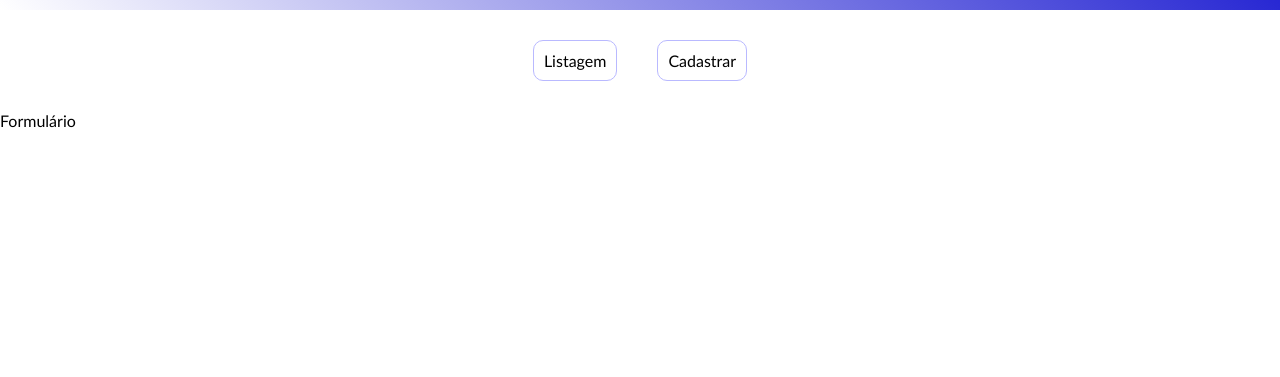
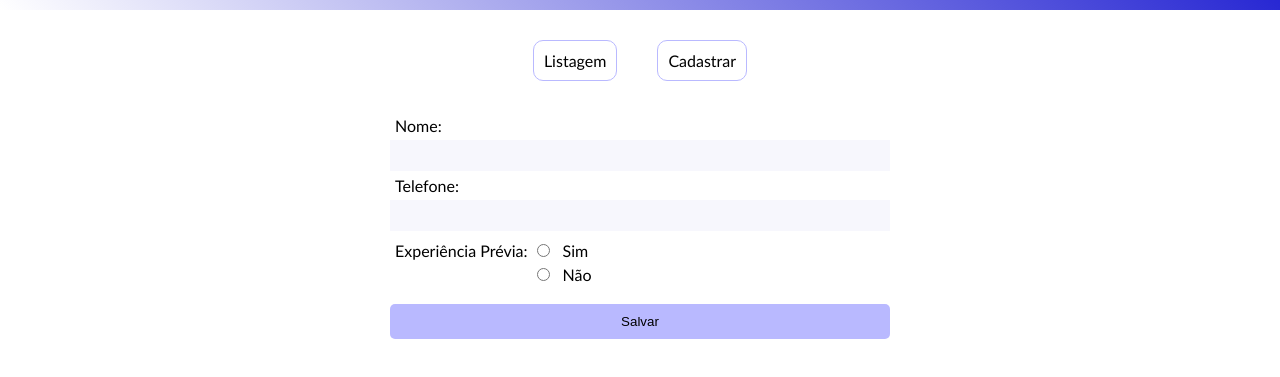
Before and after one commit to jana-dev/projeto-guiado-newtab, a plain HTML site: page form.html in a window 1280 px wide. Shown: the part 51-428 px from the top of the page. Drawn offline with Linux system fonts and the light colour scheme.

Commit message:
Adicionado formulario no html e estilização no css

```diff
--- /dev/null
+++ b/css/form.css
@@ -0,0 +1,44 @@
+#formulario{
+    display: flex;
+    justify-content: center;
+}
+
+
+form{
+    width: 500px;
+    display: flex;
+    flex-direction: column;
+
+}
+
+form label{
+    padding: 5px;
+}
+
+form input[type=text]{
+    border: none;
+    background-color: rgb(247, 247, 253);
+    padding: 8px 5px;
+}
+
+.bloco-experiencia{
+    margin: 10px 0px 20px 0px;
+
+    display:flex
+}
+.radio-nao{
+    margin-top: 5px;
+}
+
+form input[type=submit]{
+    border: none;
+    padding: 10px;
+    background-color: #b9b9ff;
+    border-radius: 5px;
+    cursor: pointer;
+}
+form input[type=submit]:hover{
+    background-color: #cacaf7;
+    border: 1px solid #b9b9ff;
+    padding: 9px;
+}
--- a/form.html
+++ b/form.html
@@ -4,6 +4,7 @@
     <meta http-equiv="X-UA-Compatible" content="IE=edge">
     <meta name="viewport" content="width=device-width, initial-scale=1.0">
     <link rel="stylesheet" href="./css/style.css">
+    <link rel="stylesheet" href="./css/form.css">
     <title>Projeto Guiado New Tab</title>
 </head>
 <body>
@@ -19,8 +20,32 @@
     </section>
     <!--Fim menu-->
 
-    <section>
-        Formulário
+    <section id="formulario">
+        <form>
+            <label for="nome">Nome:</label>
+            <input name="nome" type="text" id="nome" required>
+
+            <label for="telefone">Telefone:</label>
+            <input name="telefone" type="text" id="telefone" required>
+
+            <div class="bloco-experiencia">
+                <div class="label-experiencia">
+                    <label>Experiência Prévia:</label>
+                </div>
+                <div class="bloco-radio">
+                    <div class="radio-sim">
+                        <input type="radio" name="experiencia" id="experiencia-sim" required >
+                        <label for="experiencia-sim">Sim</label>
+                    </div>
+                    <div class="radio-nao">
+                        <input type="radio" name="experiencia" id="experiencia-nao" required >
+                        <label for="experiencia-nao">Não</label>
+                    </div>
+                </div>
+            </div>
+
+            <input type="submit" value="Salvar">
+        </form>
     </section>
 
 </body>
```
Also changed, not shown: index.html (+1 -1 lines).
